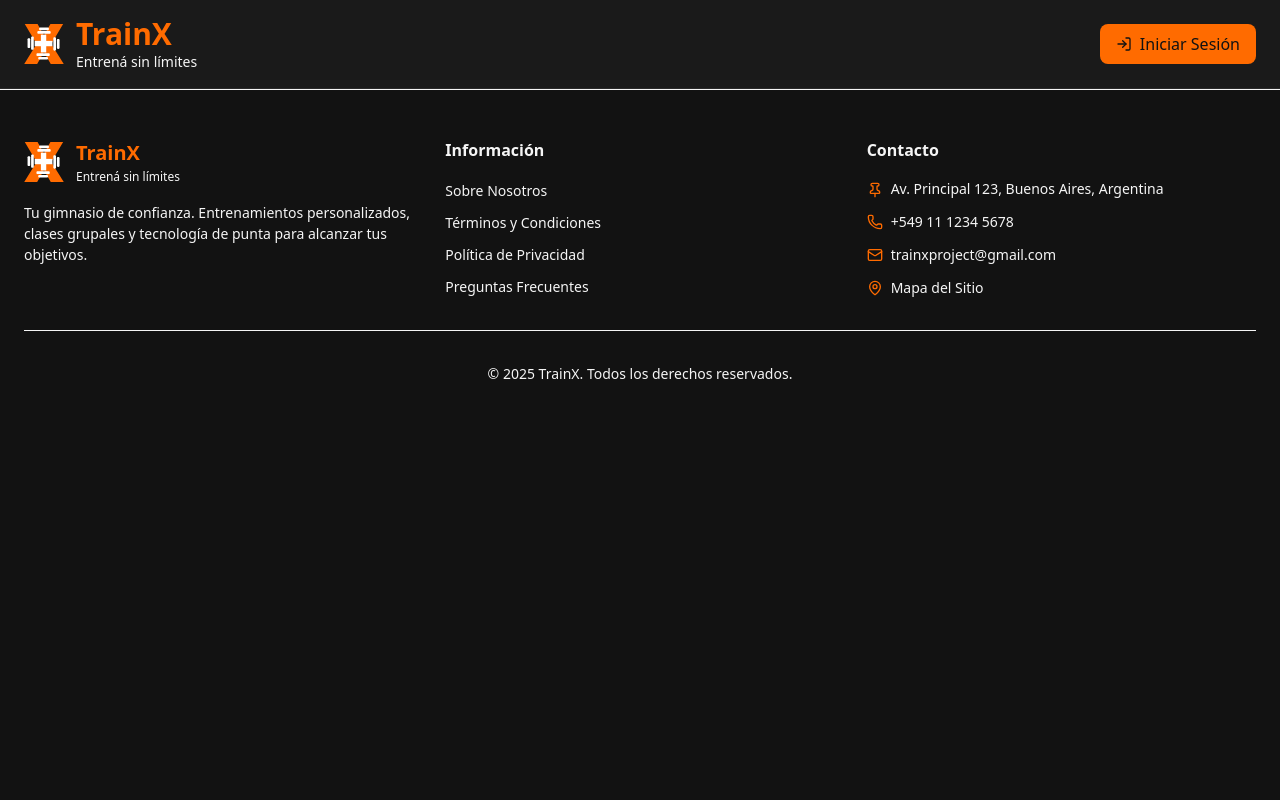
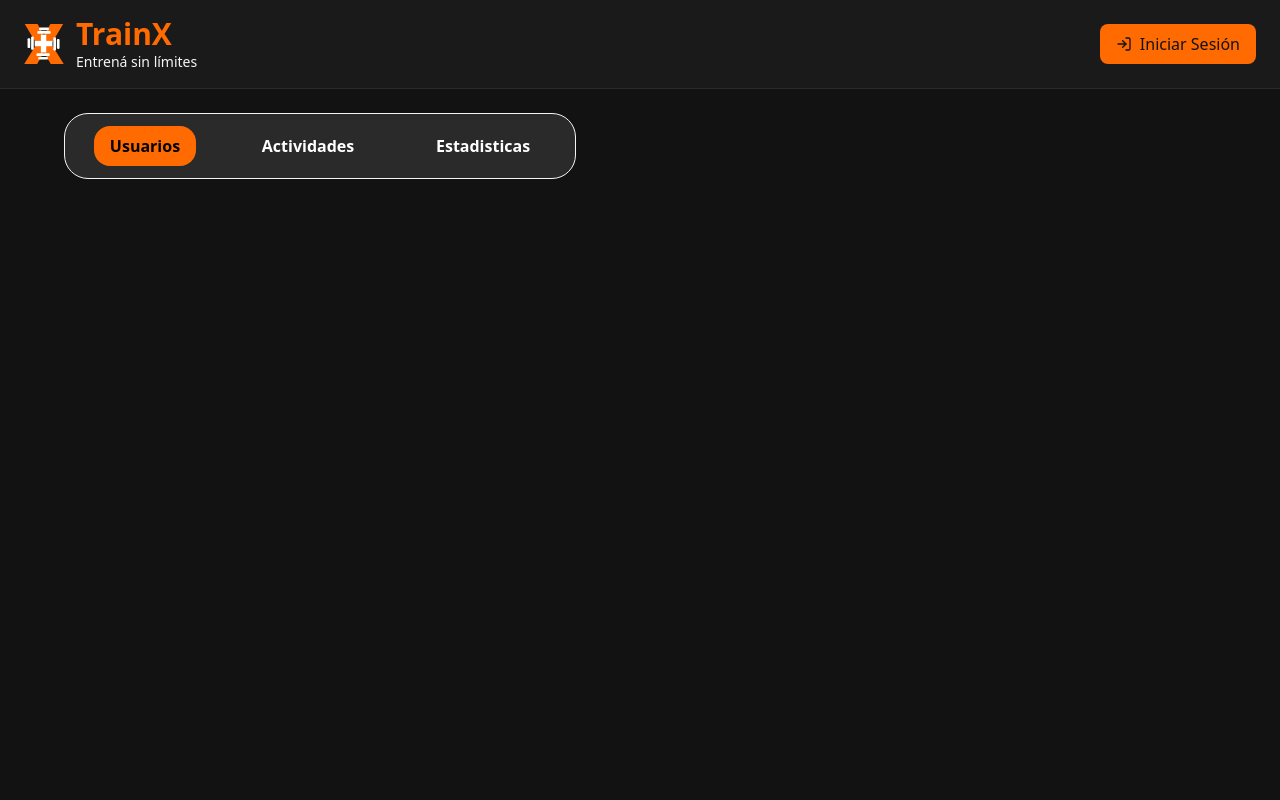
Before and after one commit to trainxproject/trainx-front, a Next.js app: page /dashboard/admin in a window 1280 px wide. Shown: the top 800 px of the page. Built offline with nearby package versions, Linux system fonts and the light colour scheme; no server answers.

Commit message:
tabs de admin

```diff
--- a/src/app/dashboard/admin/page.tsx
+++ b/src/app/dashboard/admin/page.tsx
@@ -1,7 +1,9 @@
+import DashboardAdminView from "@/views/DashboardAdminView";
+
 export default function DashboardAdmin() {
     return(
         <div>
-
+           <DashboardAdminView />
         </div>
     );
 }
--- a/src/app/servicios/page.tsx
+++ /dev/null
@@ -1,11 +0,0 @@
-import {ServiciosDashboard} from "@/views/ServiciosDashboard";
-
-const Servicios = () => {
-    return(
-        <div>
-            <ServiciosDashboard />
-        </div>
-    )
-}
-
-export default Servicios
--- /dev/null
+++ b/src/components/AllUser.tsx
@@ -0,0 +1,28 @@
+'use client'
+
+import { IUser } from "@/interfaces/User";
+import { getAllUsers } from "@/services/adminServices";
+import { useEffect } from "react";
+
+export const AllUsers = () => {
+
+        useEffect(() => {
+            const fetchData = async () => {
+                try {
+                    const data: IUser[] | null = await getAllUsers();
+                    console.log(data);
+                    return data;
+                } catch (error) {
+                    console.error("Error al traer los usuarios: ", error);
+                    return null;
+                }
+            };
+
+            fetchData();
+
+        }, [])
+    return(
+        <>
+        </>
+    )
+}
--- a/src/services/adminServices.ts
+++ b/src/services/adminServices.ts
@@ -70,7 +70,7 @@ export const getThreeDayPlan = async () => {
         const response = await axios.get(`${API_URL}/admin/statistics/plans/3-days`,
             {headers: {
                 Authorization: `Bearer: ${token}`
-            }}
+            }},
         );
         console.log(response);
         return response;
@@ -94,7 +94,7 @@ export const getFiveDayPlan = async () => {
 
             {headers: {
                 Authorization: `Bearer: ${token}`
-            }}
+            }},
         );
         console.log(response);
         return(response)
--- a/src/views/DashboardAdminView.tsx
+++ b/src/views/DashboardAdminView.tsx
@@ -1,3 +1,41 @@
+'use client'
+
+import { useState } from "react";
+import { AllUsers } from "@/components/AllUser";
+
 export default function DashboardAdminView() {
-    return <div>DashboardAdminView</div>;
+    const [tabSelected, setTabSelected] = useState("users")
+
+    return(
+        <div className="min-h-screen flex flex-col bg-(--background) px-4 md:px-8 lg:px-16">
+            {/* Tabs */}
+            <div className="flex flex-wrap justify-around w-lg gap-2 md:gap-4 my-6 bg-(--secondary) border border->(--border) rounded-3xl p-2 md:p-3">
+                {[
+                    { key: "users", label: "Usuarios" },
+                    { key: "activities", label: "Actividades" },
+                    { key: "statistics", label: "Estadisticas" }
+                ].map((tab) => (
+                    <button
+                        key={tab.key}
+                        onClick={() => setTabSelected(tab.key)}
+                        className={`
+                            px-4 py-2 rounded-2xl font-semibold
+                            transition-colors duration-200
+                            hover:bg-(--background) hover:text-white
+                            ${tabSelected === tab.key ? "bg-(--primary) text-black" : "bg-(--secondary) text-white"}
+                        `}
+                    >
+                        {tab.label}
+                    </button>
+                ))}
+            </div>
+
+            {/* Content */}
+            <div className="w-full max-w-[1600px]">
+                {String(tabSelected) === "users" && <AllUsers />}
+                {String(tabSelected) === "activities"}
+                {String(tabSelected) === "statistics"}
+            </div>
+        </div>
+    );
 }
--- a/src/views/ServiciosDashboard.tsx
+++ /dev/null
@@ -1,34 +0,0 @@
-'use client'
-
-import {getAllUsers, getFiveDayPlan, getThreeDayPlan, getMonthlyCollection} from "@/services/adminServices";
-
-export const ServiciosDashboard = () => {
-    return(
-        <div className="grid grid-cols-4 justify-center items-center">
-            <div>
-                <button className="bg-red-600"
-                onClick={() => getAllUsers()}>
-                        Usuarios
-                </button>
-            </div>
-            <div>
-                <button className="bg-red-600"
-                onClick={() => (getFiveDayPlan)}>
-                        Planes de cinco días
-                </button>
-            </div>
-            <div>
-                <button className="bg-red-600"
-                onClick={() => getThreeDayPlan()}>
-                        Planes de tres días
-                </button>
-            </div>
-            <div>
-                <button className="bg-red-600"
-                onClick={() => getMonthlyCollection()}>
-                        Recaudación mensual
-                </button>
-            </div>
-        </div>
-    )
-}
```
Also changed, not shown: src/views/DashboardUserView.tsx (+0 -51 lines).
